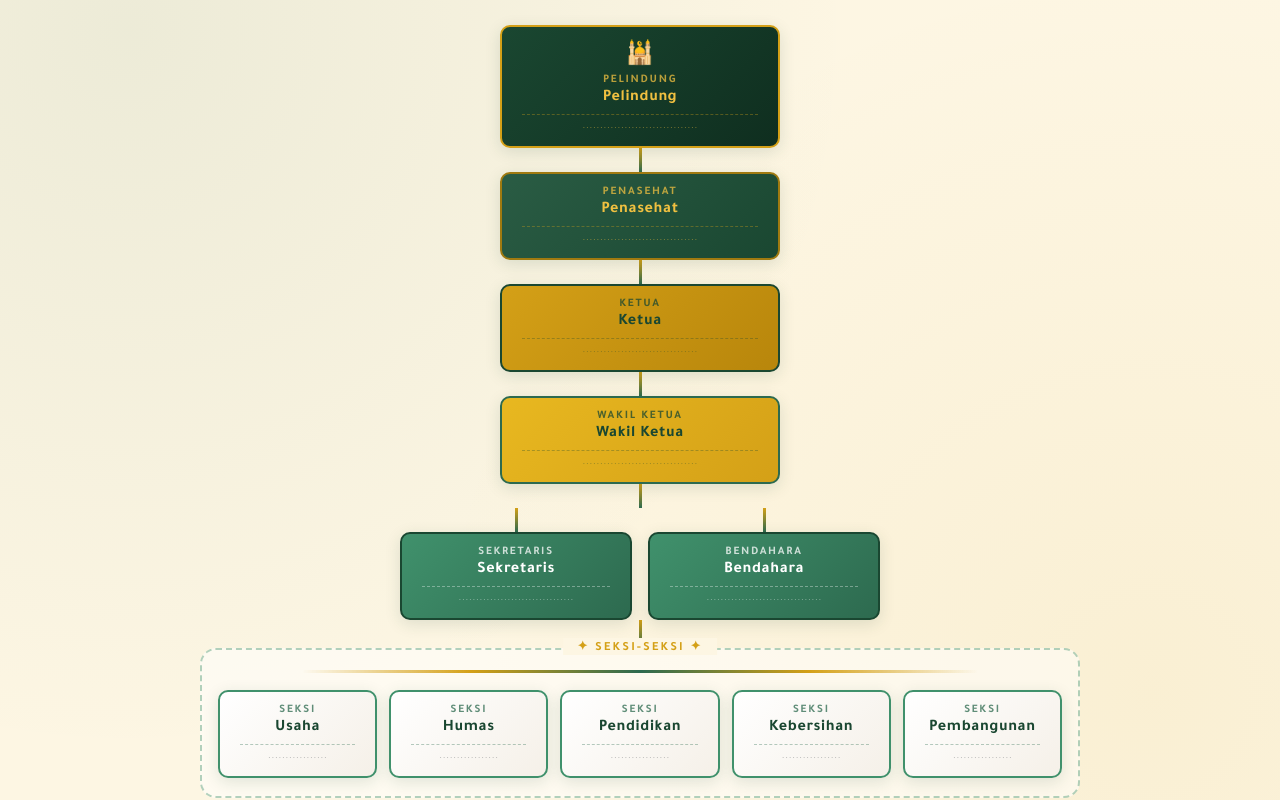
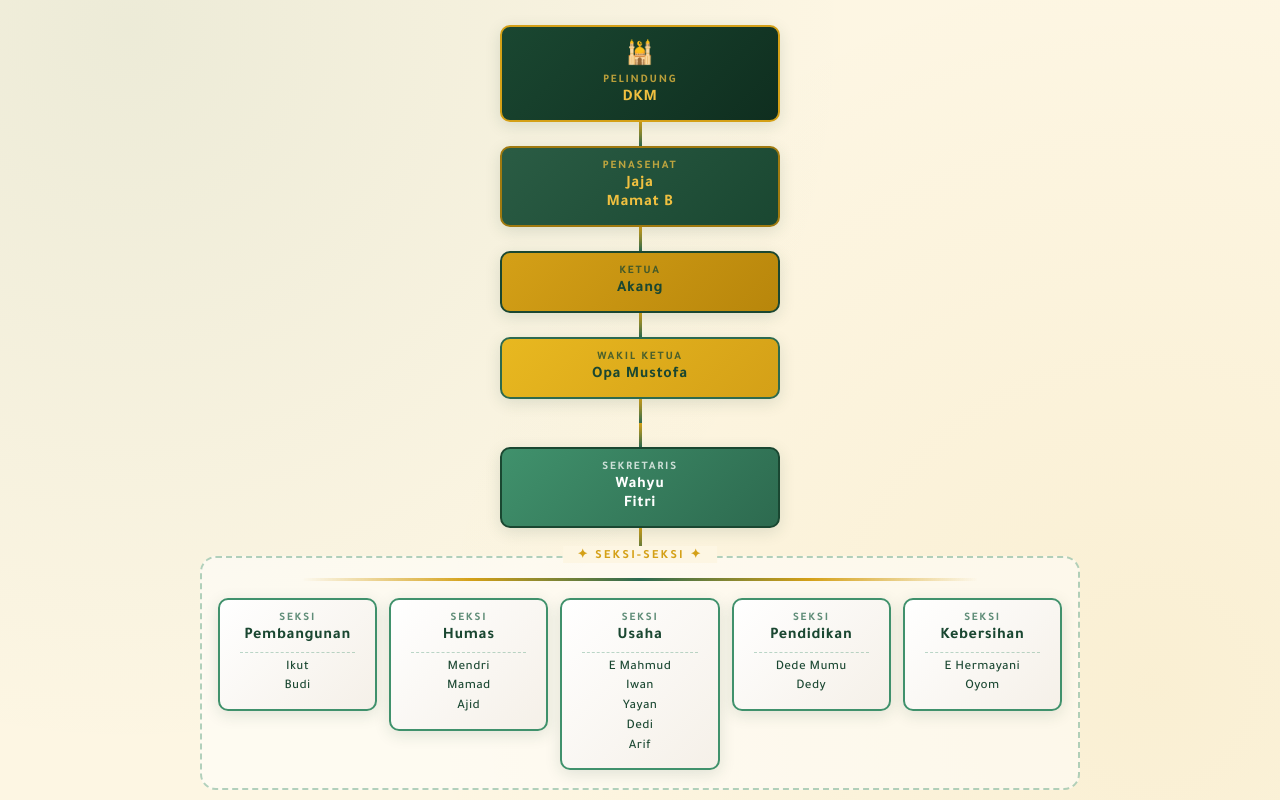
Before and after one commit to youngsandy/strukturnurulhaq, a plain HTML site: page index.html in a window 1280 px wide. Shown: the part 191-991 px from the top of the page. Drawn offline with Linux system fonts and the light colour scheme.

Commit message:
update index.html

```diff
--- a/index.html
+++ b/index.html
@@ -160,32 +160,34 @@
   }
   .tipe-seksi .kotak-label { color: var(--hijau-tengah); }
 
-  /* NAMA KOSONG */
-  .kotak-nama-kosong {
+  /* NAMA ANGGOTA */
+  .kotak-anggota {
     margin-top: 6px;
     border-top: 1.5px dashed rgba(45,106,79,0.35);
     padding-top: 5px;
-    font-size: 0.72rem;
-    font-weight: 400;
-    color: #aaa;
-    font-style: italic;
-    letter-spacing: 0.04em;
-    min-height: 20px;
+    font-size: 0.82rem;
+    font-weight: 500;
+    letter-spacing: 0.03em;
+    line-height: 1.5;
   }
-  .tipe-pelindung .kotak-nama-kosong,
-  .tipe-penasehat .kotak-nama-kosong {
+  .tipe-pelindung .kotak-anggota,
+  .tipe-penasehat .kotak-anggota {
     border-top-color: rgba(212,160,23,0.35);
-    color: rgba(240,192,64,0.6);
+    color: rgba(240,192,64,0.95);
   }
-  .tipe-ketua .kotak-nama-kosong,
-  .tipe-wakil .kotak-nama-kosong {
+  .tipe-ketua .kotak-anggota,
+  .tipe-wakil .kotak-anggota {
     border-top-color: rgba(26,71,49,0.3);
-    color: rgba(26,71,49,0.45);
+    color: var(--hijau-tua);
   }
-  .tipe-sekretaris .kotak-nama-kosong,
-  .tipe-bendahara .kotak-nama-kosong {
+  .tipe-sekretaris .kotak-anggota,
+  .tipe-bendahara .kotak-anggota {
     border-top-color: rgba(255,255,255,0.35);
-    color: rgba(255,255,255,0.5);
+    color: rgba(255,255,255,0.95);
+  }
+  .tipe-seksi .kotak-anggota {
+    border-top-color: rgba(64,145,108,0.35);
+    color: var(--hijau-tua);
   }
 
   /* GARIS PENGHUBUNG */
@@ -204,7 +206,6 @@
   }
 
   /* ===== SEKRETARIS & BENDAHARA ===== */
-  /* Desktop: side by side */
   .sekben-wrapper {
     display: flex;
     justify-content: center;
@@ -219,7 +220,6 @@
     flex-direction: column;
     align-items: center;
   }
-  /* Garis horizontal penghubung sekretaris-bendahara */
   .sekben-garis-h {
     width: calc(50% + 1.5px);
     height: 3px;
@@ -231,7 +231,6 @@
     align-self: flex-start;
   }
 
-  /* Mobile: stack vertikal */
   @media (max-width: 480px) {
     .sekben-wrapper {
       flex-direction: column;
@@ -276,7 +275,6 @@
     white-space: nowrap;
   }
 
-  /* Seksi grid: desktop 5 kolom, tablet 3, mobile 2 */
   .seksi-row {
     display: grid;
     grid-template-columns: repeat(5, 1fr);
@@ -300,7 +298,6 @@
       grid-template-columns: repeat(2, 1fr);
       gap: 10px;
     }
-    /* Seksi ke-5 berada di tengah */
     .seksi-item:last-child {
       grid-column: 1 / -1;
       max-width: 180px;
@@ -314,7 +311,6 @@
     align-items: center;
   }
 
-  /* LABEL SEKSI */
   .label-seksi {
     font-size: 0.78rem;
     text-transform: uppercase;
@@ -327,7 +323,6 @@
     margin-bottom: 2px;
   }
 
-  /* PERIODE */
   .periode {
     text-align: center;
     margin-top: 28px;
@@ -338,14 +333,12 @@
     padding: 0 10px;
   }
 
-  /* ICON MASJID */
   .ikon {
     font-size: 1.4rem;
     margin-bottom: 4px;
     display: block;
   }
 
-  /* ANIMASI */
   @keyframes fadeSlide {
     from { opacity: 0; transform: translateY(16px); }
     to { opacity: 1; transform: translateY(0); }
@@ -372,8 +365,7 @@
       <div class="kotak tipe-pelindung">
         <span class="ikon">🕌</span>
         <div class="kotak-label">Pelindung</div>
-        <div class="kotak-nama">Pelindung</div>
-        <div class="kotak-nama-kosong">.................................</div>
+        <div class="kotak-nama">DKM</div>
       </div>
     </div>
 
@@ -383,8 +375,7 @@
     <div class="level">
       <div class="kotak tipe-penasehat">
         <div class="kotak-label">Penasehat</div>
-        <div class="kotak-nama">Penasehat</div>
-        <div class="kotak-nama-kosong">.................................</div>
+        <div class="kotak-nama">Jaja<br>Mamat B</div>
       </div>
     </div>
 
@@ -394,8 +385,7 @@
     <div class="level">
       <div class="kotak tipe-ketua">
         <div class="kotak-label">Ketua</div>
-        <div class="kotak-nama">Ketua</div>
-        <div class="kotak-nama-kosong">.................................</div>
+        <div class="kotak-nama">Akang</div>
       </div>
     </div>
 
@@ -405,32 +395,20 @@
     <div class="level">
       <div class="kotak tipe-wakil">
         <div class="kotak-label">Wakil Ketua</div>
-        <div class="kotak-nama">Wakil Ketua</div>
-        <div class="kotak-nama-kosong">.................................</div>
+        <div class="kotak-nama">Opa Mustofa</div>
       </div>
     </div>
 
     <div class="garis-turun" style="height:24px;"></div>
 
-    <!-- SEKRETARIS & BENDAHARA -->
+    <!-- SEKRETARIS -->
     <div class="level">
       <div class="sekben-wrapper">
-        <!-- Sekretaris -->
         <div class="sekben-item">
           <div class="garis-turun" style="height:24px;"></div>
           <div class="kotak tipe-sekretaris">
             <div class="kotak-label">Sekretaris</div>
-            <div class="kotak-nama">Sekretaris</div>
-            <div class="kotak-nama-kosong">.................................</div>
-          </div>
-        </div>
-        <!-- Bendahara -->
-        <div class="sekben-item">
-          <div class="garis-turun" style="height:24px;"></div>
-          <div class="kotak tipe-bendahara">
-            <div class="kotak-label">Bendahara</div>
-            <div class="kotak-nama">Bendahara</div>
-            <div class="kotak-nama-kosong">.................................</div>
+            <div class="kotak-nama">Wahyu<br>Fitri</div>
           </div>
         </div>
       </div>
@@ -443,41 +421,52 @@
       <div class="seksi-bingkai">
         <span class="seksi-bingkai-label">✦ Seksi-Seksi ✦</span>
         <div class="seksi-row">
+
+          <!-- Pembangunan -->
+          <div class="seksi-item">
+            <div class="kotak tipe-seksi">
+              <div class="kotak-label">Seksi</div>
+              <div class="kotak-nama">Pembangunan</div>
+              <div class="kotak-anggota">Ikut<br>Budi</div>
+            </div>
+          </div>
+
+          <!-- Humas -->
+          <div class="seksi-item">
+            <div class="kotak tipe-seksi">
+              <div class="kotak-label">Seksi</div>
+              <div class="kotak-nama">Humas</div>
+              <div class="kotak-anggota">Mendri<br>Mamad<br>Ajid</div>
+            </div>
+          </div>
+
+          <!-- Usaha -->
           <div class="seksi-item">
             <div class="kotak tipe-seksi">
               <div class="kotak-label">Seksi</div>
               <div class="kotak-nama">Usaha</div>
-              <div class="kotak-nama-kosong">.................</div>
+              <div class="kotak-anggota">E Mahmud<br>Iwan<br>Yayan<br>Dedi<br>Arif</div>
             </div>
           </div>
-          <div class="seksi-item">
-            <div class="kotak tipe-seksi">
-              <div class="kotak-label">Seksi</div>
-              <div class="kotak-nama">Humas</div>
-              <div class="kotak-nama-kosong">.................</div>
-            </div>
-          </div>
+
+          <!-- Pendidikan -->
           <div class="seksi-item">
             <div class="kotak tipe-seksi">
               <div class="kotak-label">Seksi</div>
               <div class="kotak-nama">Pendidikan</div>
-              <div class="kotak-nama-kosong">.................</div>
+              <div class="kotak-anggota">Dede Mumu<br>Dedy</div>
             </div>
           </div>
+
+          <!-- Kebersihan -->
           <div class="seksi-item">
             <div class="kotak tipe-seksi">
               <div class="kotak-label">Seksi</div>
               <div class="kotak-nama">Kebersihan</div>
-              <div class="kotak-nama-kosong">.................</div>
+              <div class="kotak-anggota">E Hermayani<br>Oyom</div>
             </div>
           </div>
-          <div class="seksi-item">
-            <div class="kotak tipe-seksi">
-              <div class="kotak-label">Seksi</div>
-              <div class="kotak-nama">Pembangunan</div>
-              <div class="kotak-nama-kosong">.................</div>
-            </div>
-          </div>
+
         </div>
       </div>
     </div>
```
